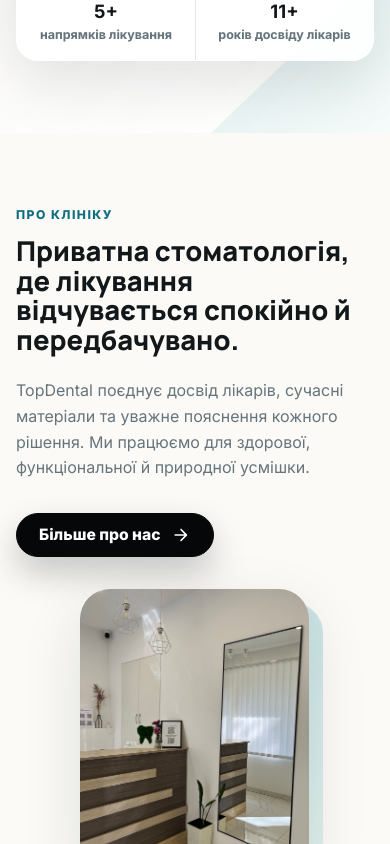
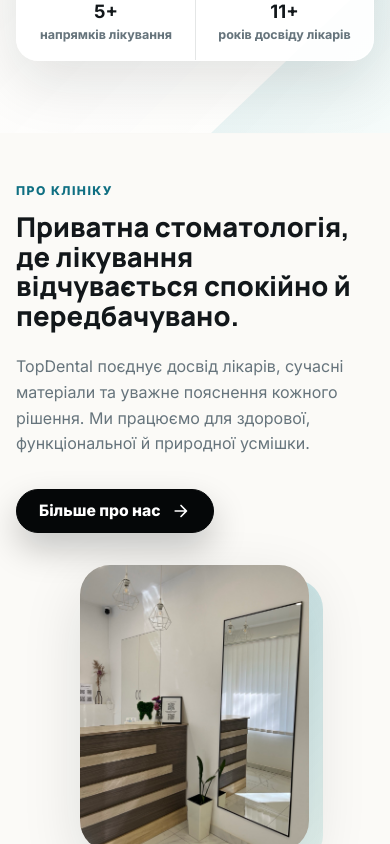
Before and after one commit to Vani4ka89/topdental_site, a React (Create React App) app: page / in a window 390 px wide. Shown: the part 1220-2064 px from the top of the page. Built offline with nearby package versions, Linux system fonts and the light colour scheme; no server answers.

Commit message:
Tighten spacing between homepage sections on mobile
.td-section padding was --space-3xl (72px) on each side, giving a
combined ~144px gap between adjacent sections on small screens.
Drop it to --space-2xl (48px) for a more compact mobile layout.

```diff
--- a/src/layouts/MainLayout/main-layout.css
+++ b/src/layouts/MainLayout/main-layout.css
@@ -525,7 +525,7 @@ iframe {
     }
 
     .td-section {
-        padding: var(--space-3xl) 0;
+        padding: var(--space-2xl) 0;
         scroll-margin-top: 88px;
     }
 
```
